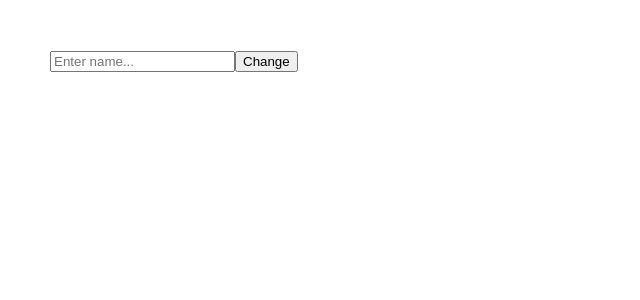
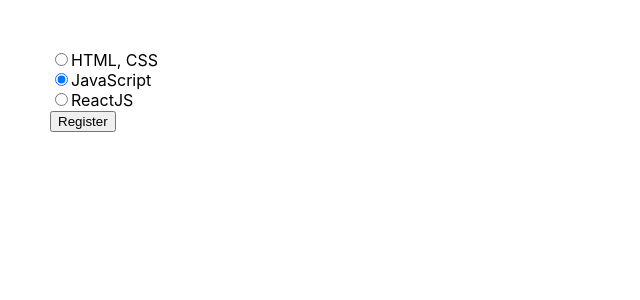
Before and after one commit to LuongHienThaoTrang/HOOKS, a React (Create React App) app: page / in a window 1280 px wide. Shown: the top 300 px of the page, without its empty margins (0-640 px from the left). Built offline with nearby package versions, Linux system fonts and the light colour scheme.

Commit message:
Two-way binding Radio

```diff
--- a/src/App.js
+++ b/src/App.js
@@ -1,4 +1,4 @@
-import UseState from "./useState/ex6";
+import UseState from "./useState/ex7";
 
 
 function App() {
--- /dev/null
+++ b/src/useState/ex7.js
@@ -0,0 +1,44 @@
+import { useState } from "react";
+
+const courses = [
+    {
+        id: 1,
+        name: 'HTML, CSS'
+    },
+    {
+        id: 2,
+        name: 'JavaScript'
+    },
+    {
+        id: 3,
+        name: 'ReactJS'
+    }
+]
+
+function UseState() {
+    const [checked, setChecked] = useState(2)
+
+    console.log(checked);
+
+    const handleSubmit = () => {
+        console.log({ id: checked });
+    }
+
+    return (
+        <div>
+            {courses.map(course => (
+                <div key={course.id}>
+                    <input
+                        type="radio"
+                        checked={checked === course.id}
+                        onChange={() => setChecked(course.id)}
+                    />
+                    {course.name}
+                </div>
+            ))}
+            <button onClick={handleSubmit}>Register</button>
+        </div>
+    )
+}
+
+export default UseState
```
